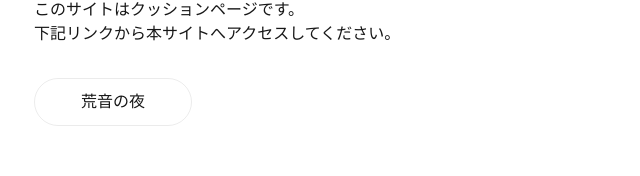
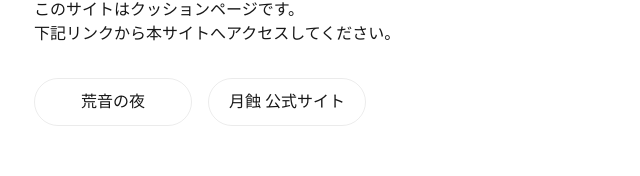
Before and after one commit to UniPro-tech/ramura-utau-site, a Next.js app: page / in a window 1280 px wide. Shown: the part 378-554 px from the top of the page, without its empty margins (318-958 px from the left). Built offline with nearby package versions, Linux system fonts and the light colour scheme.

Commit message:
add gesshoku

```diff
--- a/src/app/page.tsx
+++ b/src/app/page.tsx
@@ -27,14 +27,14 @@
           >
             荒音の夜
           </Link>
-          {/*<a
+          <Link
             className="rounded-full border border-solid border-black/[.08] dark:border-white/[.145] transition-colors flex items-center justify-center hover:bg-[#f2f2f2] dark:hover:bg-[#1a1a1a] hover:border-transparent font-medium text-sm sm:text-base h-10 sm:h-12 px-4 sm:px-5 w-full sm:w-auto md:w-[158px]"
-            href="https://nextjs.org/docs?utm_source=create-next-app&utm_medium=appdir-template-tw&utm_campaign=create-next-app"
+            href="./gesshoku"
             target="_blank"
             rel="noopener noreferrer"
           >
             月蝕 公式サイト
-          </a> */}
+          </Link>
         </div>
       </main>
       <Footer />
```
